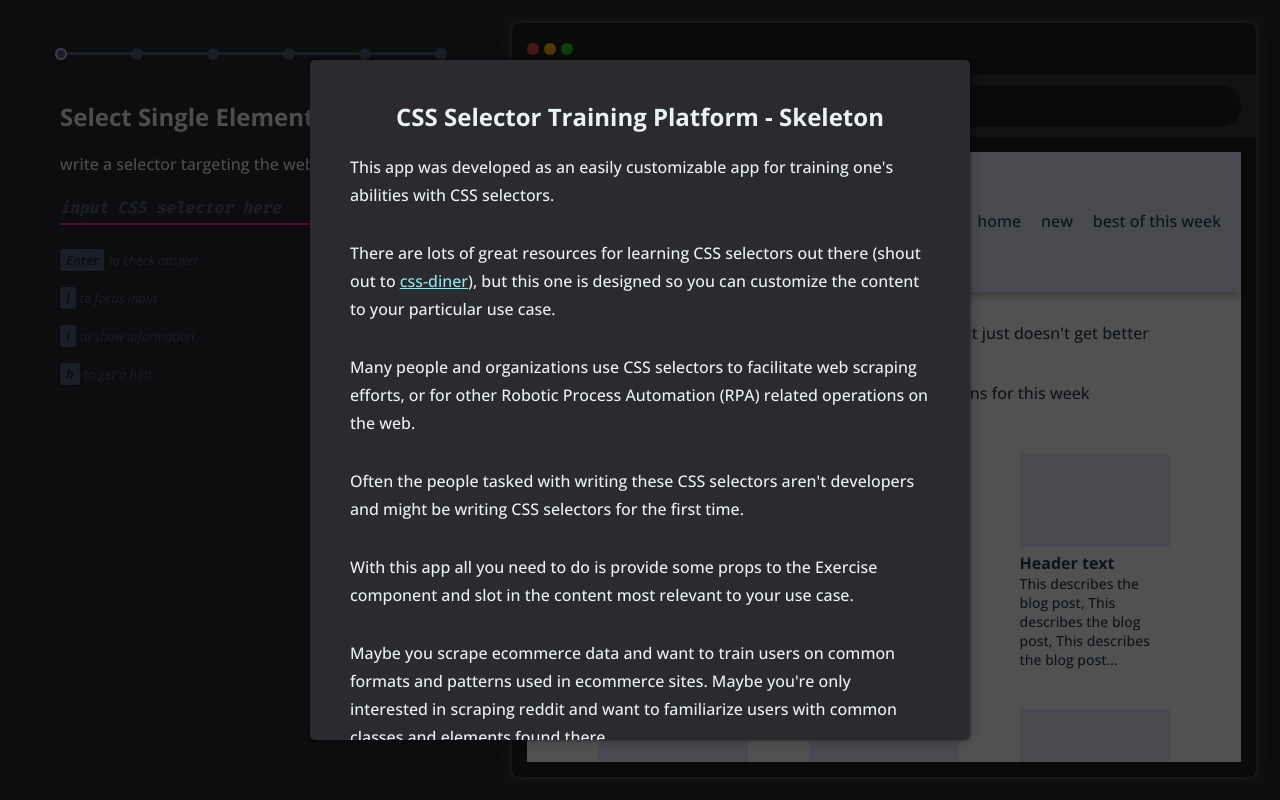
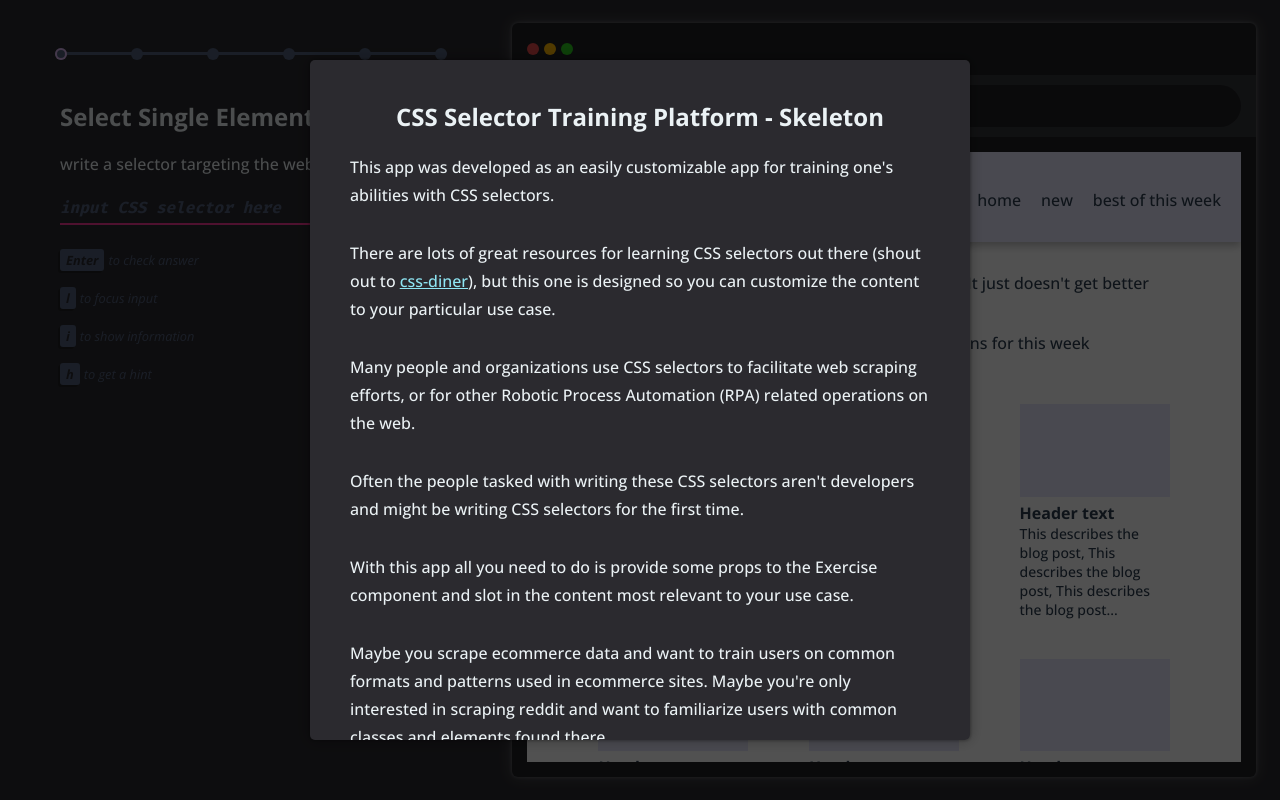
Before and after one commit to scootyboots/css-selector-training-platform, a Vue app: page /example-exercise/single in a window 1280 px wide. Built offline with nearby package versions, Linux system fonts and the light colour scheme.

Commit message:
lower header hight

```diff
--- a/src/components/SiteWithHeaderAndFooter.vue
+++ b/src/components/SiteWithHeaderAndFooter.vue
@@ -36,11 +36,15 @@ header, footer {
 }
 
 header {
-  height: 10rem;
+  height: 5rem;
   display: flex;
   justify-content: space-between;
   margin-bottom: 3rem;
   box-shadow: 0px 4px 8px 0px rgba(0,0,0,0.25);
+}
+
+header h1 {
+  margin: 0;
 }
 
 nav {
```
